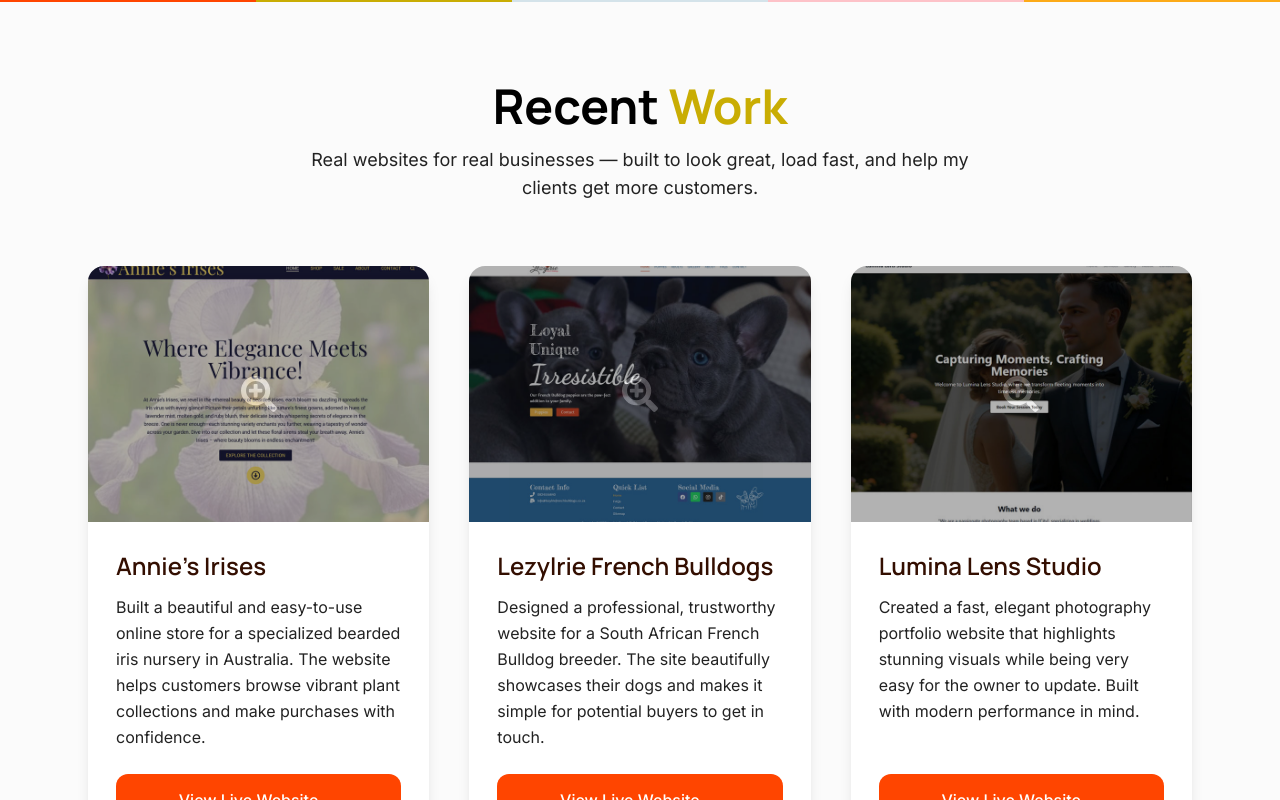
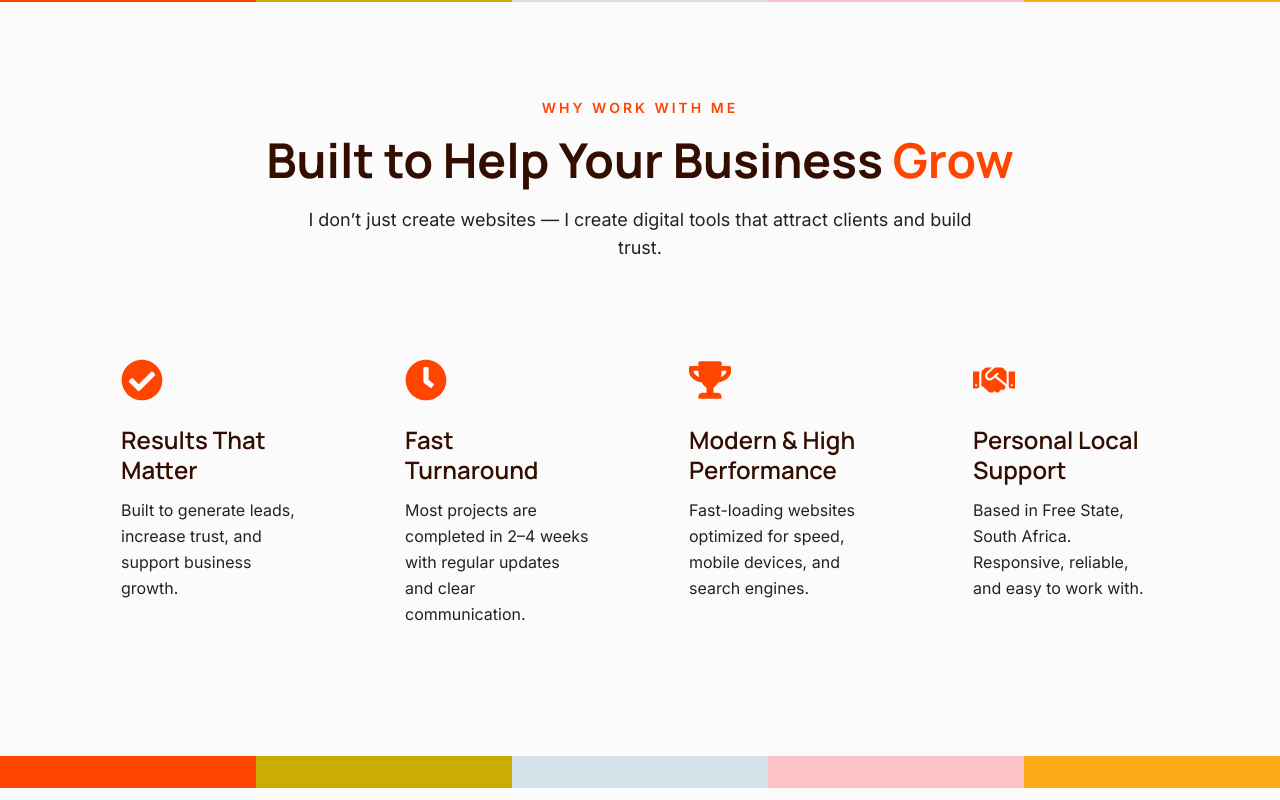
Before and after one commit to stefangrobler155/sfgweb-colorful, a Next.js app: page / in a window 1280 px wide. Shown: the part 1760-2560 px from the top of the page. Built offline with nearby package versions, Linux system fonts and the light colour scheme.

Commit message:
feat: add WhyMe component to highlight reasons for collaboration

```diff
--- a/src/app/page.js
+++ b/src/app/page.js
@@ -3,6 +3,7 @@ import Contact from "@/components/Contact";
 import Hero from "@/components/Hero";
 import Portfolio from "@/components/Portfolio";
 import Services from "@/components/Services";
+import WhyMe from "@/components/WhyMe";
 
 export default function Home() {
   return (
@@ -11,6 +12,8 @@ export default function Home() {
       <ColorBlocks height="h-8" />
       <Services />
       <ColorBlocks height="h-8" />
+      <WhyMe />
+      <ColorBlocks height="h-8" />
       <Portfolio />
       <ColorBlocks height="h-8" />
       <Contact />
--- /dev/null
+++ b/src/components/WhyMe.jsx
@@ -0,0 +1,93 @@
+"use client";
+import { motion } from "framer-motion";
+import { FaCheckCircle, FaClock, FaTrophy, FaHandshake } from "react-icons/fa";
+
+const reasons = [
+  {
+    icon: <FaCheckCircle size={42} />,
+    title: "Results That Matter",
+    description: "Built to generate leads, increase trust, and support business growth.",
+  },
+  {
+    icon: <FaClock size={42} />,
+    title: "Fast Turnaround",
+    description: "Most projects are completed in 2–4 weeks with regular updates and clear communication.",
+  },
+  {
+    icon: <FaTrophy size={42} />,
+    title: "Modern & High Performance",
+    description: "Fast-loading websites optimized for speed, mobile devices, and search engines.",
+  },
+  {
+    icon: <FaHandshake size={42} />,
+    title: "Personal Local Support",
+    description: "Based in Free State, South Africa. Responsive, reliable, and easy to work with.",
+  },
+];
+
+export default function WhyMe() {
+  return (
+    <section className="py-24 bg-[var(--primary-color)] text-[var(--text-color)]">
+      <div className="max-w-6xl mx-auto px-5 sm:px-6">
+        {/* Header */}
+        <div className="text-center mb-16">
+          <motion.p
+            initial={{ opacity: 0, y: 20 }}
+            whileInView={{ opacity: 1, y: 0 }}
+            viewport={{ once: true }}
+            className="uppercase tracking-[3px] text-sm font-semibold text-[var(--accent-color-1)]"
+          >
+            WHY WORK WITH ME
+          </motion.p>
+
+          <motion.h2
+            initial={{ opacity: 0, y: 30 }}
+            whileInView={{ opacity: 1, y: 0 }}
+            viewport={{ once: true }}
+            transition={{ delay: 0.1 }}
+            className="text-4xl md:text-5xl font-bold leading-tight mt-3"
+          >
+            Built to Help Your Business{" "}
+            <span className="text-[var(--accent-color-1)]">Grow</span>
+          </motion.h2>
+
+          <motion.p
+            initial={{ opacity: 0, y: 20 }}
+            whileInView={{ opacity: 1, y: 0 }}
+            viewport={{ once: true }}
+            transition={{ delay: 0.3 }}
+            className="mt-4 text-[var(--secondary-color)] text-lg max-w-2xl mx-auto"
+          >
+            I don’t just create websites — I create digital tools that attract clients and build trust.
+          </motion.p>
+        </div>
+
+        {/* Reasons Grid */}
+        <div className="grid md:grid-cols-2 lg:grid-cols-4 gap-8">
+          {reasons.map((reason, idx) => (
+            <motion.div
+              key={idx}
+              initial={{ opacity: 0, y: 40 }}
+              whileInView={{ opacity: 1, y: 0 }}
+              transition={{ duration: 0.6, delay: idx * 0.1 }}
+              viewport={{ once: true }}
+              className="group bg-white/5 backdrop-blur-sm border border-white/10 rounded-3xl p-8 hover:border-[var(--accent-color-1)]/30 transition-all duration-300 hover:-translate-y-1"
+            >
+              <div className="text-[var(--accent-color-1)] mb-6 transition-transform group-hover:scale-110">
+                {reason.icon}
+              </div>
+
+              <h3 className="text-2xl font-semibold mb-3 leading-tight">
+                {reason.title}
+              </h3>
+
+              <p className="text-[var(--secondary-color)] leading-relaxed">
+                {reason.description}
+              </p>
+            </motion.div>
+          ))}
+        </div>
+      </div>
+    </section>
+  );
+}
```
